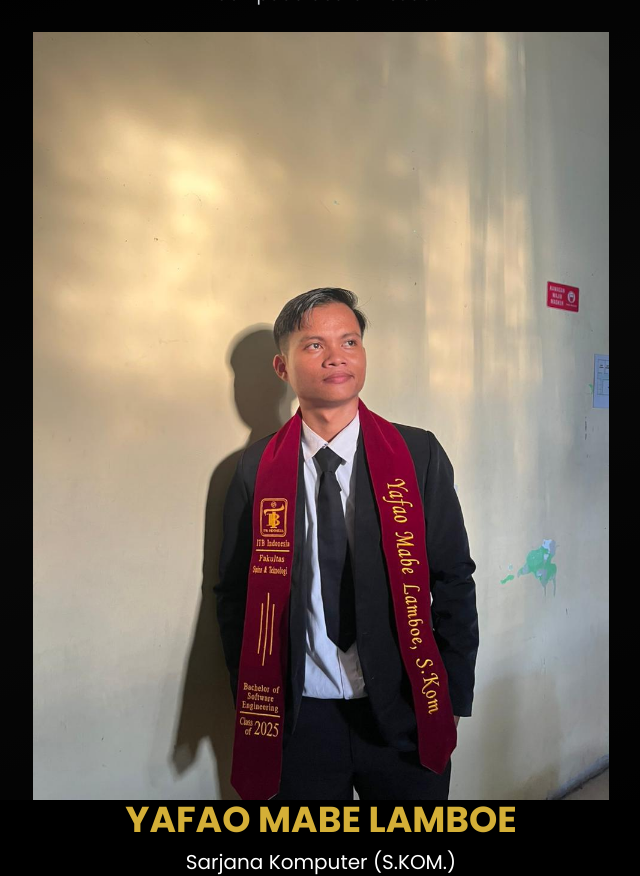
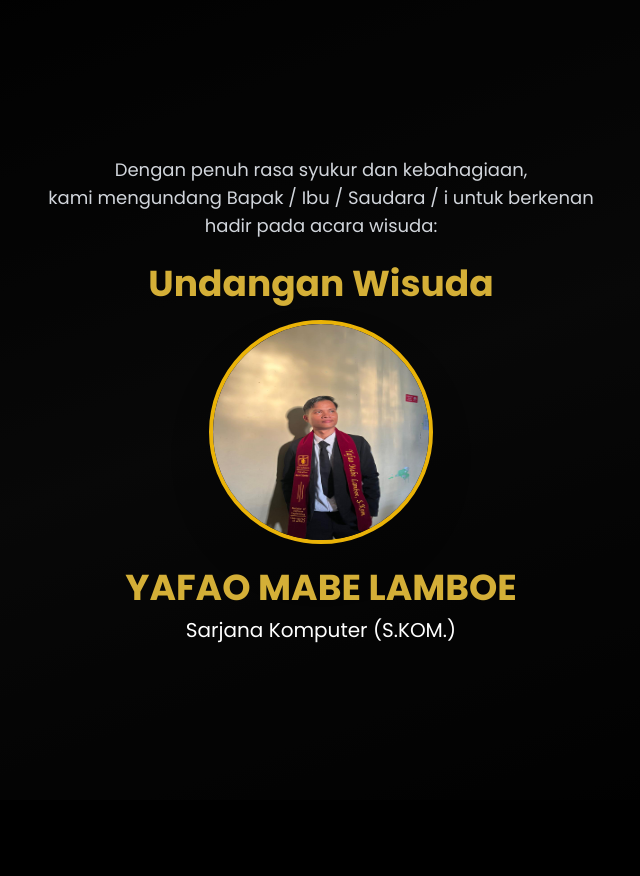
Before and after one commit to Yafaooo/undangan-wisuda, a plain HTML site: page index.html in a window 1280 px wide. Both pictures are taken after a click on the button "🎉 Buka Undangan". Shown: the top 876 px of the page, without its empty margins (319-959 px from the left). After the commit the page ends 800 px from the top, so only its background shows below. Drawn offline with nearby package versions, Linux system fonts and the light colour scheme.

Commit message:
Refactor HTML structure and styles for invitation

```diff
--- a/index.html
+++ b/index.html
@@ -117,8 +117,12 @@ Dengan penuh rasa syukur dan kebahagiaan,<br>
 kami mengundang Bapak / Ibu / Saudara / i
 untuk berkenan hadir pada acara wisuda:
 </p>
+<h1 class="text-3xl md:text-4xl font-bold gold mb-4">
+Undangan Wisuda
+</h1>
 
-<img src="assets/img/foto-wisuda.jpeg">
+<img src="assets/img/foto-wisuda.jpeg"
+class="w-44 h-44 md:w-56 md:h-56 rounded-full border-4 border-yellow-500 mx-auto mb-6 shadow-2xl">
 
 
 <h2 class="text-4xl gold font-bold">YAFAO MABE LAMBOE</h2>
```
